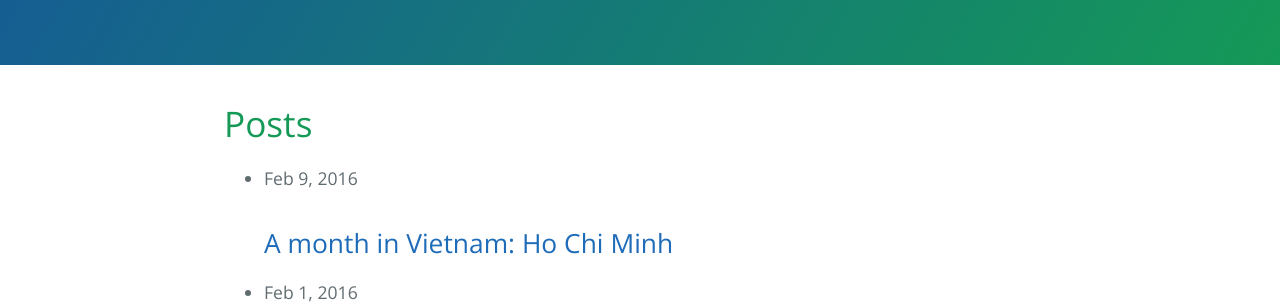
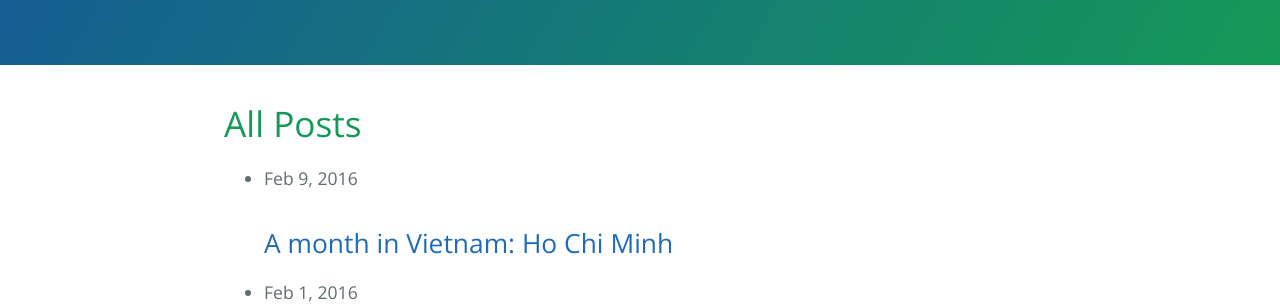
Before and after one commit to jskopek/jskopek.github.io, a Jekyll site: the page built from index.html, in a window 1280 px wide. Shown: the part 252-556 px from the top of the page. Built offline with Jekyll 4.4.1, drawn with Linux system fonts in a browser that asks for light colours.

Commit message:
Minor tweak

```diff
--- a/index.html
+++ b/index.html
@@ -4,7 +4,7 @@
 
 <div class="home">
 
-  <h1 class="page-heading">Posts</h1>
+  <h1 class="page-heading">All Posts</h1>
 
   <ul class="post-list">
     {% for post in site.posts %}
```
